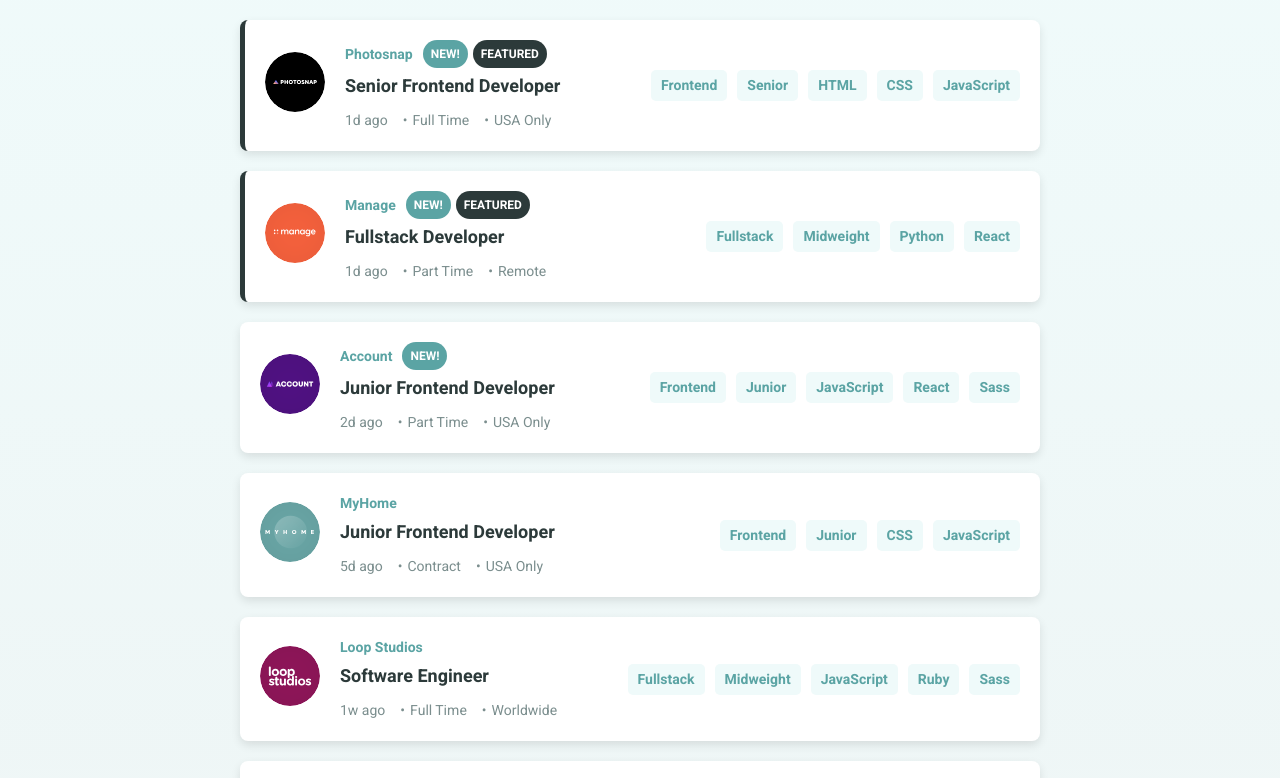
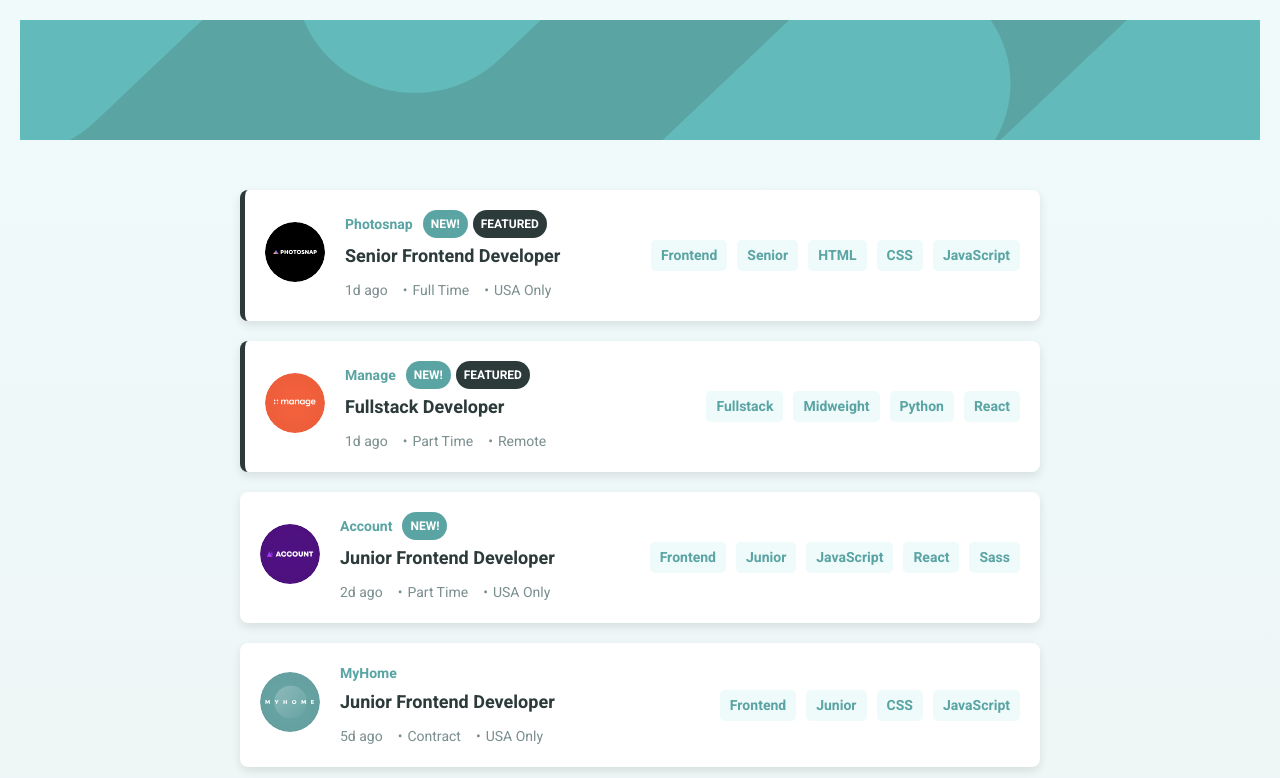
Before and after one commit to EdikanNA/AxiaFinalProject, a plain HTML site: page index.html in a window 1280 px wide. Shown: the top 778 px of the page. Drawn offline with Linux system fonts and the light colour scheme.

Commit message:
Update index.html

```diff
--- a/index.html
+++ b/index.html
@@ -10,6 +10,7 @@
     <link href="https://fonts.googleapis.com/css2?family=Heebo:wght@100..900&family=League+Spartan:wght@100..900&display=swap" rel="stylesheet">
 </head>
 <body>
+    <header class="header"></header>
     <div class="filter-bar" id="filterBar" style="display: none;">
         <div class="active-filters" id="activeFilters"></div>
         <button id="clearFilters">Clear</button>
```
